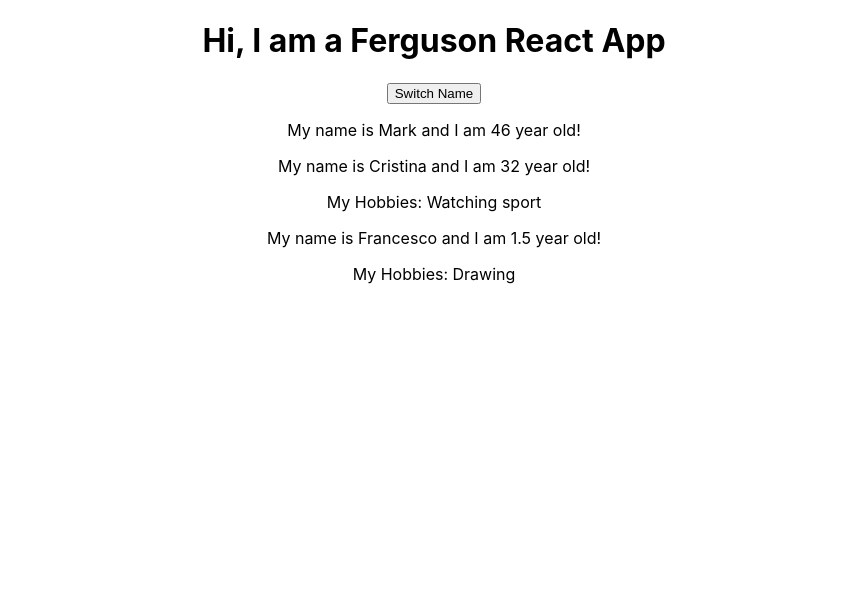
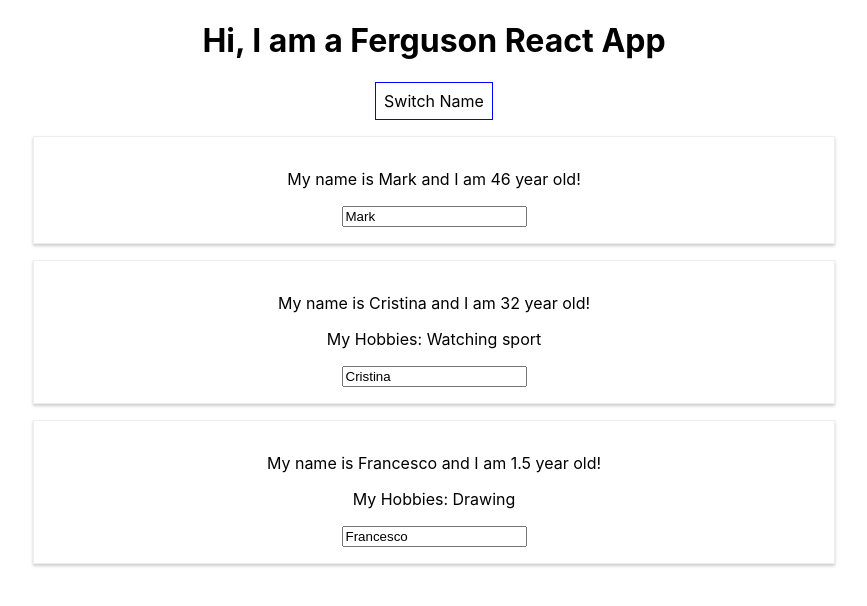
Before and after one commit to CristyTarantino/react-complete-guide, a React (Create React App) app: page / in a window 1280 px wide. Shown: the top 606 px of the page, without its empty margins (206-1073 px from the left). Built offline with nearby package versions, Linux system fonts and the light colour scheme.

Commit message:
implement two way binding

```diff
--- a/src/App.js
+++ b/src/App.js
@@ -17,24 +17,56 @@ class App extends Component {
   // https://medium.freecodecamp.org/the-best-way-to-bind-event-handlers-in-react-282db2cf1530
   // you could do switchNameHandler() {...} but the you would need to
   // write in the constructor this.switchNameHandler = this.switchNameHandler.bind(this);
-  switchNameHandler = () => {
+  switchNameHandler = (newName) => {
     this.setState({
       person_list: [
-        { name: 'Mark Richard', age: 46 },
+        { name: newName, age: 46 },
         { name: 'Maria Cristina', age: 32 },
         { name: 'Francesco Shaun', age: 1.5 }
       ]
     });
   };
 
+  nameChangedHandler = (event) => {
+    this.setState({
+      person_list: [
+        { name: 'Mark Richard', age: 46 },
+        { name: event.target.value, age: 32 },
+        { name: 'Francesco Shaun', age: 1.5 }
+      ]
+    });
+  };
+
   render() {
+    const buttonStyle = {
+      backgroundColor: 'white',
+      font: 'inherit',
+      border: '1px solid blue',
+      padding: '8px',
+      cursor: 'pointer'
+    };
     return (
       <div className="App">
         <h1>Hi, I am a Ferguson React App </h1>
-        <button onClick={this.switchNameHandler}>Switch Name</button>
-        <Person name={this.state.person_list[0].name} age={this.state.person_list[0].age}/>
-        <Person name={this.state.person_list[1].name} age={this.state.person_list[1].age}>My Hobbies: Watching sport</Person>
-        <Person name={this.state.person_list[2].name} age={this.state.person_list[2].age}>My Hobbies: Drawing</Person>
+        <button
+        style={buttonStyle}
+          onClick={this.switchNameHandler.bind(this, 'Mark Richard')}>Switch Name</button>
+        <Person
+          name={this.state.person_list[0].name}
+          age={this.state.person_list[0].age}
+        />
+        <Person
+          name={this.state.person_list[1].name}
+          age={this.state.person_list[1].age}
+          click={this.switchNameHandler.bind(this, 'Mark Richard')}
+          change={this.nameChangedHandler}>
+          My Hobbies: Watching sport
+        </Person>
+        <Person
+          name={this.state.person_list[2].name}
+          age={this.state.person_list[2].age}>
+          My Hobbies: Drawing
+        </Person>
       </div>
     );
   }
--- /dev/null
+++ b/src/Person/Person.css
@@ -0,0 +1,8 @@
+.Person {
+    width: 60%;
+    margin: 16px auto;
+    border: 1px solid #eee;
+    box-shadow: 0 2px 3px #ccc;
+    padding: 16px;
+    text-align: center;
+}
--- a/src/Person/Person.js
+++ b/src/Person/Person.js
@@ -1,10 +1,12 @@
 import React from 'react';
+import './Person.css';
 
 const person = (props) => {
   return (
-    <div>
+    <div className="Person">
       <p>My name is {props.name} and I am {props.age} year old!</p>
-      <p>{props.children}</p>
+      <p onClick={props.click}>{props.children}</p>
+      <input type="text" onChange={props.change} value={props.name}/>
     </div>
   )
 };
```
